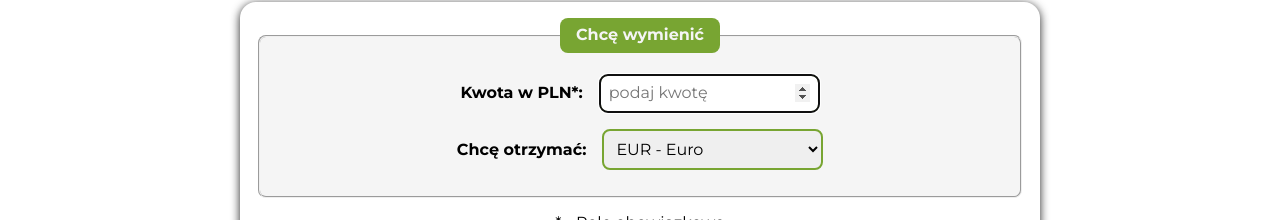
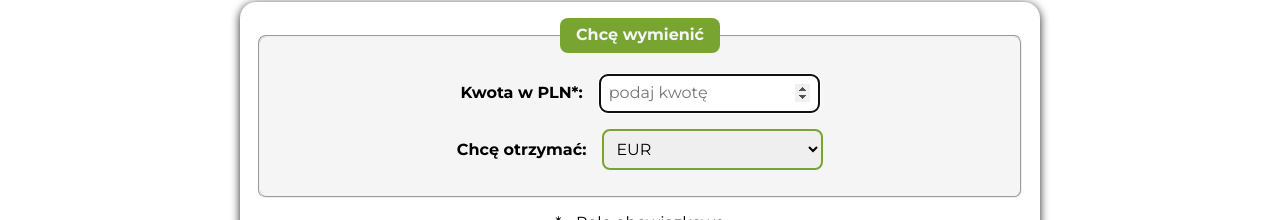
Before and after one commit to Urbork/currency-converter-react, a React (Create React App) app: page / in a window 1280 px wide. Shown: the part 147-367 px from the top of the page. Built offline with nearby package versions, Linux system fonts and the light colour scheme.

Commit message:
currencies list from API

```diff
--- a/src/Form/index.js
+++ b/src/Form/index.js
@@ -1,5 +1,5 @@
 import { useState } from "react";
-import { currencies } from "../currencies/currencies";
+// import { currencies } from "../currencies/currencies";
 import { useRatesData } from "./useRatesData";
 import {
   MainForm,
@@ -10,39 +10,57 @@ import {
   FormButton,
 } from "./styled.js";
 
-const DEFAULT_CURRENCY = currencies[0].shortcut;
+// const DEFAULT_CURRENCY = currencies[0].shortcut;
 
 const Form = () => {
   const [amount, setAmount] = useState("");
-  const [currency, setCurrency] = useState(DEFAULT_CURRENCY);
+  const [currency, setCurrency] = useState("EUR");
   const [result, setResult] = useState({
     toAmount: 0,
     fromAmount: 0,
   });
 
-  const { ratesData, isLoading, ratesError } = useRatesData;
-  console.log(ratesData, isLoading, ratesError);
+  const { ratesData, isLoading, ratesError } = useRatesData();
 
   if (isLoading) {
-    return <div>Loading...</div>;
+    return (
+      <div>
+        <MainForm>⏳ Loading... Please wait.</MainForm>
+      </div>
+    );
   }
 
   if (ratesError) {
-    return <div>Error: {ratesError.message}</div>;
+    return (
+      <div>
+        <MainForm>❌ Wystąpił błąd: {ratesError.message}</MainForm>
+      </div>
+    );
   }
 
-  const currenciesList = currencies.map((currency) => (
-    <option key={currency.name} value={currency.shortcut}>
-      {currency.shortcut} - {currency.name}
+  const currenciesList = Object.keys(ratesData).map((currency) => (
+    <option key={currency} value={currency}>
+      {currency}
     </option>
   ));
 
+  // const currenciesList = currencies.map((currency) => (
+  //   <option key={currency.name} value={currency.shortcut}>
+  //     {currency.shortcut} - {currency.name}
+  //   </option>
+  // ));
+
+  // console.log(Object.keys(ratesData));
+  // console.log(currencies);
+  // console.log(ratesData);
+
   const updateResult = (currency, amount) => {
-    const rate = currencies.find(({ shortcut }) => shortcut === currency).rate;
+    // const rate = currencies.find(({ shortcut }) => shortcut === currency).rate;
+    const rate = ratesData[currency];
 
     setResult({
       fromAmount: amount,
-      toAmount: amount / rate,
+      toAmount: amount * rate,
       currency: currency,
     });
   };
@@ -63,7 +81,9 @@ const Form = () => {
       toAmount: 0,
     });
     setAmount("");
-    setCurrency(DEFAULT_CURRENCY);
+    // setCurrency("DEFAULT_CURRENCY");
+    // setCurrency("USD");
+    setCurrency(Object.keys(ratesData)[1]);
   };
 
   return (
```
